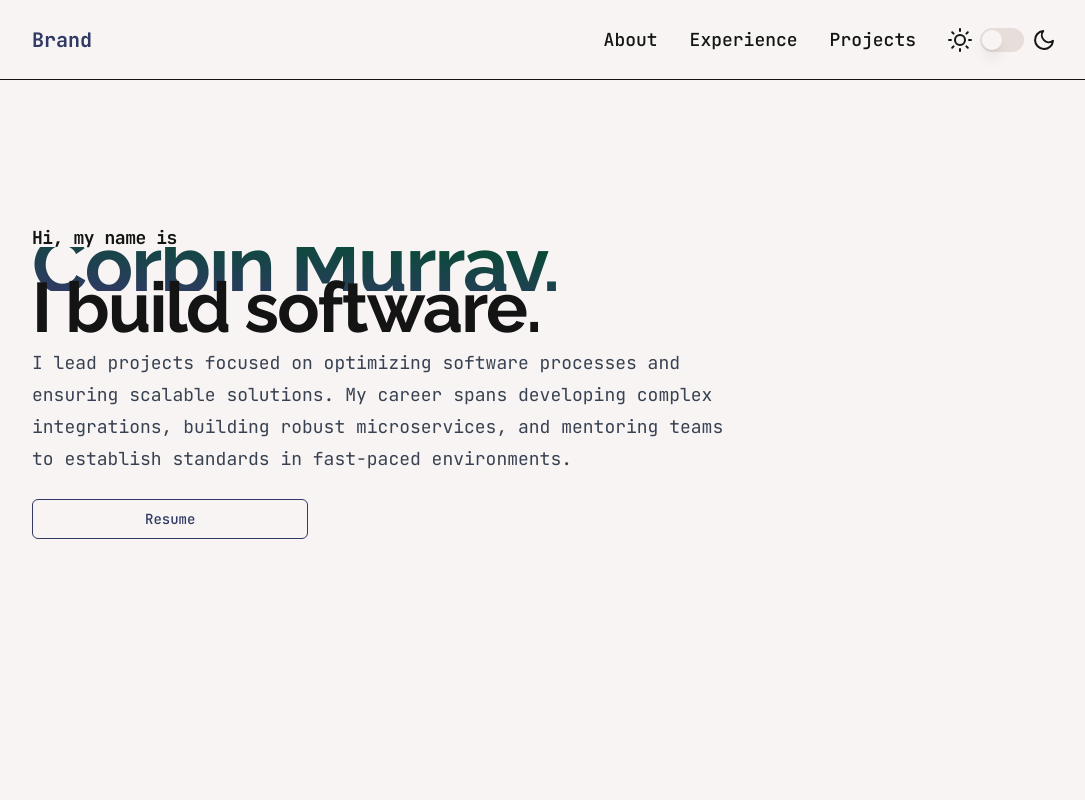
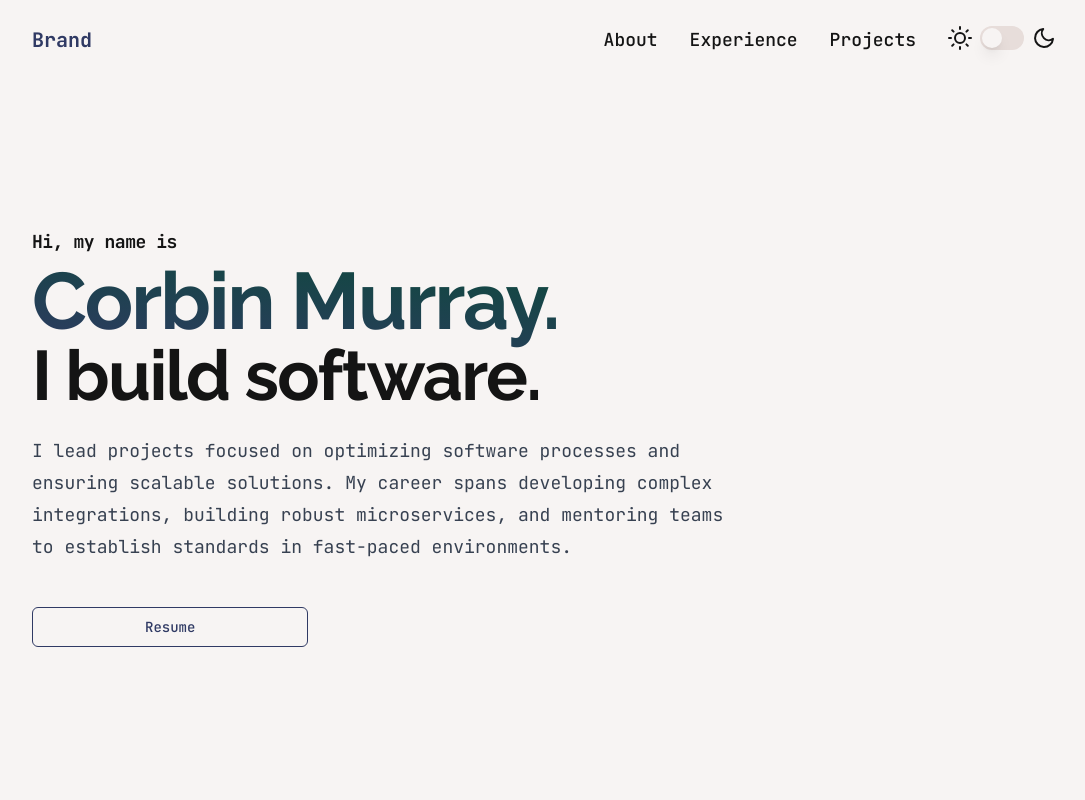
Before and after one commit to corbinmurray/corbinmurray-dev, a Next.js app: page / in a window 1280 px wide. Shown: the top 800 px of the page, without its empty margins (96-1181 px from the left). Built offline with nearby package versions, Linux system fonts and the light colour scheme.

Commit message:
Fix themes, scroll, navbar animation, and add reveal sections

```diff
--- a/app/page.tsx
+++ b/app/page.tsx
@@ -1,6 +1,7 @@
 import { Accordion, AccordionContent, AccordionItem, AccordionTrigger } from "@/components/ui/accordion";
 import { Button } from "@/components/ui/button";
 import { Card, CardContent, CardFooter, CardHeader, CardTitle } from "@/components/ui/card";
+import RevealSection from "@/components/ui/reveal-section";
 import { sectionChildVariants, sectionContainerVariants } from "@/lib/animation-variants";
 import experiences from "@/lib/experiences.json";
 import projects from "@/lib/projects.json";
@@ -9,14 +10,18 @@ import * as motion from "motion/react-client";
 export default async function Home() {
 	return (
 		<main>
-			<section id="hero" className="min-h-screen flex flex-col justify-center items-start mb-24 md:mb-48">
-				<motion.div className="-mt-48" initial="hidden" whileInView="visible" variants={sectionContainerVariants} viewport={{ once: true, amount: "some" }}>
-					<motion.h1 className="text-[clamp(14px,5vw,16px)] md:text-[clamp(14px,5vw,18px)] font-mono" variants={sectionChildVariants}>
-						Hi, my name is
-					</motion.h1>
+			<RevealSection
+				id="hero"
+				className="min-h-[calc(100vh-5rem)]"
+				initial="hidden"
+				whileInView="visible"
+				variants={sectionContainerVariants}
+				viewport={{ once: true, amount: "some" }}>
+				<motion.div className="min-h-[calc(100vh-5rem)] flex flex-col justify-center">
+					<motion.h1 className="text-[clamp(14px,5vw,16px)] md:text-[clamp(14px,5vw,18px)] font-mono">Hi, my name is</motion.h1>
 
 					<motion.h2
-						className="text-[clamp(40px,8vw,80px)] font-semibold border-none bg-clip-text text-transparent bg-gradient-to-tr from-primary to-secondary"
+						className="text-[clamp(40px,8vw,80px)] font-semibold border-none bg-clip-text text-transparent bg-gradient-to-tr from-primary to-secondary leading-tight"
 						variants={sectionChildVariants}>
 						Corbin Murray.
 					</motion.h2>
@@ -40,9 +45,9 @@ export default async function Home() {
 						</Button>
 					</motion.div>
 				</motion.div>
-			</section>
+			</RevealSection>
 
-			<section id="about" className="mb-24 md:mb-48 scroll-mt-24">
+			<RevealSection id="about" className="mb-24 md:mb-48 scroll-mt-24">
 				<motion.div
 					className="capitalize flex justify-center items-center md:justify-start mb-8 md:mb-16"
 					initial={{ opacity: 0, y: 75, scale: 0 }}
@@ -92,9 +97,9 @@ export default async function Home() {
 						))}
 					</ul>
 				</article>
-			</section>
+			</RevealSection>
 
-			<section id="experience" className="mb-24 md:mb-48 scroll-mt-24">
+			<RevealSection id="experience" className="mb-24 md:mb-48 scroll-mt-24 max-w-screen-md">
 				<motion.div
 					className="capitalize flex justify-center items-center md:justify-start"
 					initial={{ opacity: 0, y: 75, scale: 0 }}
@@ -131,9 +136,9 @@ export default async function Home() {
 						);
 					})}
 				</Accordion>
-			</section>
+			</RevealSection>
 
-			<section id="projects" className="mb-24 md:mb-48 scroll-mt-24">
+			<RevealSection id="projects" className="mb-24 md:mb-48 scroll-mt-24">
 				<motion.div
 					className="capitalize flex justify-center items-center md:justify-start mb-8 md:mb-16"
 					initial={{ opacity: 0, y: 75, scale: 0 }}
@@ -168,7 +173,7 @@ export default async function Home() {
 						);
 					})}
 				</ul>
-			</section>
+			</RevealSection>
 		</main>
 	);
 }
--- a/components/ui/navbar.tsx
+++ b/components/ui/navbar.tsx
@@ -1,16 +1,67 @@
 "use client";
 import ThemeToggle from "@/components/ui/theme-toggle";
 import { cn } from "@/lib/utils";
-import { AnimatePresence, motion } from "motion/react";
+import { AnimatePresence, motion, useMotionValueEvent, useScroll } from "motion/react";
 import Link from "next/link";
-import { useState } from "react";
+import { useCallback, useState } from "react";
 
-export default function NavBar({ className }: { className: string }) {
+export default function Navbar({ className }: { className: string }) {
 	const [menuOpen, setMenuOpen] = useState(false);
-	const closeMenu = () => setMenuOpen(false);
+	const closeMenu = useCallback(() => setMenuOpen(false), []);
+	const { scrollY } = useScroll();
+	const [scrollState, setScrollState] = useState({ direction: "up", atTop: true });
+
+	useMotionValueEvent(scrollY, "change", (current) => {
+		const diff = current - (scrollY.getPrevious() || 0);
+		setScrollState({
+			direction: diff > 0 ? "down" : "up",
+			atTop: scrollY.get() === 0,
+		});
+	});
+
+	const navLinkContainerAnimationVariants = {
+		visible: {
+			x: 0,
+			opacity: 1,
+			transition: {
+				ease: "easeOut",
+				staggerChildren: 0.1,
+			},
+		},
+		hidden: {
+			opacity: 0,
+			x: "100vw",
+			transition: {
+				ease: "easeOut",
+				duration: 0.3,
+				// staggerChildren: 0.2,
+				// staggerDirection: -1,
+			},
+		},
+	};
+
+	const navLinkChildrenAnimationVariants = {
+		visible: {
+			x: 0,
+			opacity: 1,
+			transition: {
+				ease: "easeOut",
+			},
+		},
+		hidden: { x: 75, opacity: 0 },
+	};
 
 	return (
-		<motion.nav className="w-full sticky top-0 z-50 h-20 border-b bg-background">
+		<motion.nav
+			className={cn("sticky top-0 w-full z-50 h-20 bg-background")}
+			initial={{ y: 0 }}
+			animate={{
+				y: scrollState.direction === "down" ? "-100%" : 0,
+			}}
+			transition={{
+				ease: "easeOut",
+				duration: 0.5,
+			}}>
 			<motion.div
 				className={cn(className, "container mx-auto flex items-center justify-between h-full")}
 				initial={{ opacity: 0, y: -300 }}
@@ -40,17 +91,27 @@ export default function NavBar({ className }: { className: string }) {
 				</motion.svg>
 
 				{/* Links (Desktop) */}
-				<motion.div className="hidden md:flex space-x-8">
+				<motion.div className="hidden md:flex space-x-8" variants={navLinkContainerAnimationVariants} initial="hidden" exit="hidden" animate="visible">
+					<motion.div variants={navLinkChildrenAnimationVariants}>
 						<Link href="#about" className="md:text-md lg:text-lg font-medium text-foreground hover:text-primary transition-colors">
 							About
 						</Link>
+					</motion.div>
+
+					<motion.div variants={navLinkChildrenAnimationVariants}>
 						<Link href="#experience" className="md:text-md lg:text-lg font-medium text-foreground hover:text-primary transition-colors">
 							Experience
 						</Link>
+					</motion.div>
+					<motion.div variants={navLinkChildrenAnimationVariants}>
 						<Link href="#projects" className="md:text-md lg:text-lg font-medium text-foreground hover:text-primary transition-colors">
 							Projects
 						</Link>
+					</motion.div>
+
+					<motion.div variants={navLinkChildrenAnimationVariants}>
 						<ThemeToggle />
+					</motion.div>
 				</motion.div>
 			</motion.div>
 
@@ -59,33 +120,47 @@ export default function NavBar({ className }: { className: string }) {
 				{menuOpen && (
 					<>
 						{/* Background Blur */}
-						<motion.div key="blur" className="fixed inset-0 bg-black/50 backdrop-blur z-40" exit={{ opacity: 0 }} onClick={closeMenu} />
+						<motion.div
+							key="blur"
+							className="fixed inset-0 bg-black/50 backdrop-blur z-40"
+							onClick={closeMenu}
+							exit={{ opacity: 0 }}
+							transition={{ ease: "easeOut", duration: 0.3 }}
+						/>
 
 						{/* Sliding Mobile Menu */}
 						<motion.div
 							className="fixed top-0 right-0 h-full w-64 bg-background shadow-lg z-50 p-6 flex flex-col space-y-8 items-start pt-20"
-							key="mobile-menu"
-							initial={{ x: "100%", opacity: 0 }}
-							animate={{ x: 0, opacity: 1 }}
-							exit={{ x: "100%", opacity: 0 }}
-							transition={{
-								type: "spring",
-								stiffness: 300,
-								damping: 30,
-							}}>
+							variants={navLinkContainerAnimationVariants}
+							initial="hidden"
+							animate="visible"
+							exit="hidden">
 							{/* Brand */}
-							<div className="text-xl font-bold text-primary">Brand</div>
+							<motion.div className="text-xl font-bold text-primary" variants={navLinkChildrenAnimationVariants}>
+								Brand
+							</motion.div>
 
+							<motion.div className="text-xl font-bold text-primary" variants={navLinkChildrenAnimationVariants}>
 								<Link href="#about" className="md:text-md lg:text-lg font-medium text-foreground hover:text-primary transition-colors" onClick={closeMenu}>
 									About
 								</Link>
+							</motion.div>
+
+							<motion.div className="text-xl font-bold text-primary" variants={navLinkChildrenAnimationVariants}>
 								<Link href="#experience" className="md:text-md lg:text-lg font-medium text-foreground hover:text-primary transition-colors" onClick={closeMenu}>
 									Experience
 								</Link>
+							</motion.div>
+
+							<motion.div className="text-xl font-bold text-primary" variants={navLinkChildrenAnimationVariants}>
 								<Link href="#projects" className="md:text-md lg:text-lg font-medium text-foreground hover:text-primary transition-colors" onClick={closeMenu}>
 									Projects
 								</Link>
+							</motion.div>
+
+							<motion.div className="text-xl font-bold text-primary" variants={navLinkChildrenAnimationVariants}>
 								<ThemeToggle />
+							</motion.div>
 						</motion.div>
 					</>
 				)}
--- /dev/null
+++ b/components/ui/reveal-section.tsx
@@ -0,0 +1,21 @@
+"use client";
+import { HTMLMotionProps, motion, useScroll, useTransform } from "motion/react";
+import { useRef } from "react";
+
+function RevealSection({ children, ...props }: HTMLMotionProps<"section">) {
+	const sectionRef = useRef(null);
+	const { scrollYProgress } = useScroll({
+		target: sectionRef,
+		offset: ["end start", "75%"],
+	});
+
+	const opacity = useTransform(scrollYProgress, [0, 1], [0, 1]);
+
+	return (
+		<motion.section ref={sectionRef} style={{ opacity: opacity }} {...props}>
+			{children}
+		</motion.section>
+	);
+}
+
+export default RevealSection;
--- a/components/ui/theme-toggle.tsx
+++ b/components/ui/theme-toggle.tsx
@@ -2,9 +2,15 @@
 
 import { Switch } from "@/components/ui/switch";
 import { useTheme } from "next-themes";
+import { useEffect, useState } from "react";
 
 const ThemeToggle = () => {
 	const { setTheme, resolvedTheme } = useTheme();
+	const [mounted, setMounted] = useState(false); // Track if the component is mounted
+
+	useEffect(() => {
+		setMounted(true); // After the component is mounted, set the `mounted` state to true
+	}, []);
 
 	const THEMES = {
 		light: "light",
@@ -15,6 +21,10 @@ const ThemeToggle = () => {
 		const newTheme = resolvedTheme === THEMES.light ? THEMES.dark : THEMES.light;
 		setTheme(newTheme);
 	};
+
+	if (!mounted) {
+		return null;
+	}
 
 	return (
 		<div className="flex items-center space-x-2">
@@ -31,7 +41,7 @@ const ThemeToggle = () => {
 				<path d="M12 1v2M12 21v2M4.2 4.2l1.4 1.4M18.4 18.4l1.4 1.4M1 12h2M21 12h2M4.2 19.8l1.4-1.4M18.4 5.6l1.4-1.4" />
 			</svg>
 
-			<Switch onClick={toggleTheme} />
+			<Switch onClick={toggleTheme} checked={resolvedTheme === THEMES.dark} />
 
 			<svg
 				className="stroke-base-100 fill-base-100 col-start-2 row-start-1 w-6"
```
Also changed, not shown: components/ui/scroll-provider.tsx (added). Lines whose indentation alone changed are shown as unchanged.
